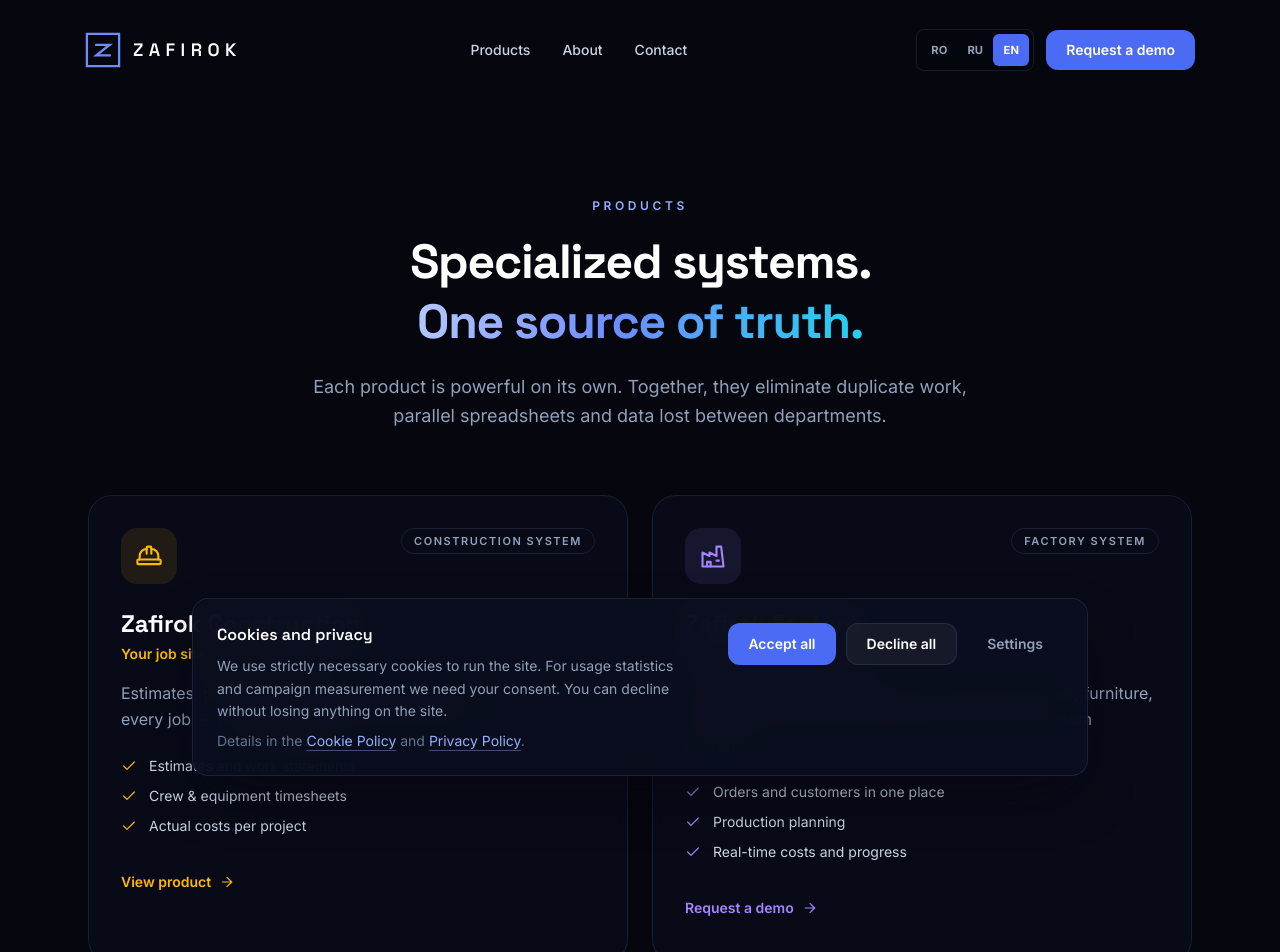
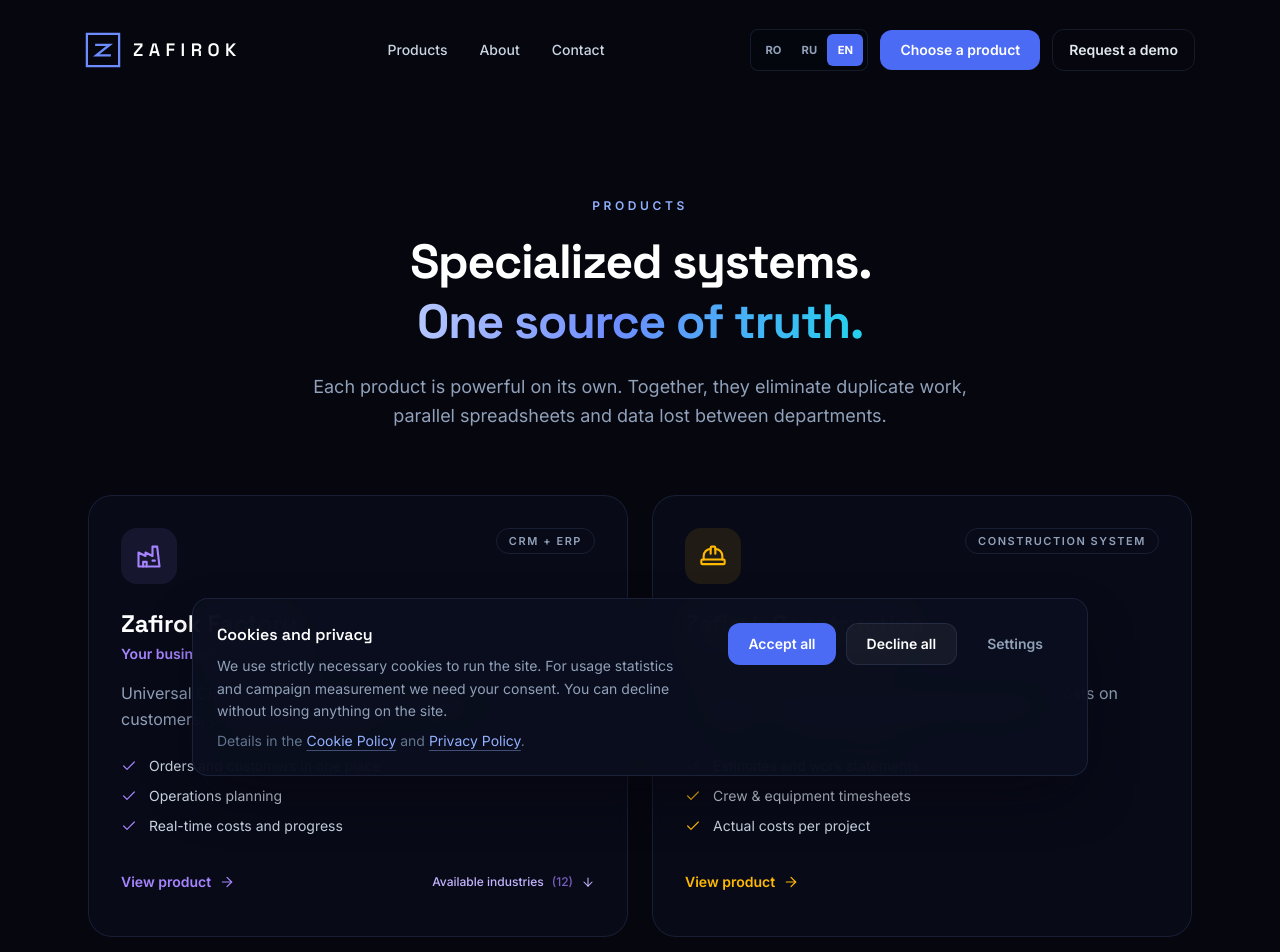
Before and after one commit to creategonet/zafirok-landing, a Next.js app: page /produse in a window 1280 px wide. Shown: the top 952 px of the page. Built offline with nearby package versions, Linux system fonts and the light colour scheme.

Commit message:
prioritize Factory and product selection with compact product cards

```diff
--- a/src/components/FinalCTA.tsx
+++ b/src/components/FinalCTA.tsx
@@ -1,5 +1,6 @@
 "use client";
 
+import Link from "next/link";
 import { motion } from "motion/react";
 import { Logo } from "./Logo";
 import { IconArrowRight } from "./icons";
@@ -32,19 +33,19 @@
           </p>
 
           <div className="mt-10 flex flex-col items-stretch justify-center gap-3 min-[440px]:flex-row min-[440px]:flex-wrap min-[440px]:items-center sm:gap-4">
-            <a
-              href="mailto:support@creatego.net"
+            <Link
+              href="/produse"
               className="group flex items-center justify-center gap-2 rounded-2xl bg-sapphire-500 px-8 py-4 text-sm font-semibold text-white shadow-lg shadow-sapphire-600/40 transition-all duration-200 hover:bg-sapphire-400 hover:shadow-sapphire-500/50"
             >
-              Programează un demo
+              Alege produsul
               <IconArrowRight className="h-4 w-4 transition-transform duration-200 group-hover:translate-x-1" />
-            </a>
-            <a
-              href="mailto:support@creatego.net"
+            </Link>
+            <Link
+              href="/contact"
               className="flex items-center justify-center rounded-2xl border border-line bg-ink/40 px-8 py-4 text-sm font-semibold text-slate-200 backdrop-blur-sm transition-colors duration-200 hover:border-sapphire-400/40 hover:text-white"
             >
-              Contactează-ne
-            </a>
+              Solicită demo
+            </Link>
           </div>
 
           <p className="mt-6 text-sm text-slate-500">
@@ -70,10 +71,10 @@
             </h3>
             <ul className="mt-3 space-y-0.5 text-sm lg:mt-4 lg:space-y-2.5">
               {[
+                { name: "Zafirok Factory", href: "https://factory.zafirok.com/" },
+                { name: "Zafirok Construction", href: "https://construction.zafirok.com/" },
                 { name: "Zafirok Auto Service", href: "https://auto.zafirok.com/" },
                 { name: "Zafirok Accounting", href: "https://accounting.zafirok.com/" },
-                { name: "Zafirok Construction", href: "https://construction.zafirok.com/" },
-                { name: "Zafirok Factory", href: "#produse" },
               ].map((product) => (
                 <li key={product.name}>
                   <a
--- a/src/components/Hero.tsx
+++ b/src/components/Hero.tsx
@@ -1,5 +1,6 @@
 "use client";
 
+import Link from "next/link";
 import { motion } from "motion/react";
 import { LogoMark } from "./Logo";
 import {
@@ -235,18 +236,18 @@
 
           <motion.div variants={item} className="mt-9 flex flex-col gap-3 min-[440px]:flex-row min-[440px]:flex-wrap sm:gap-4">
             <a
-              href="#contact"
+              href="#produse"
               className="group flex items-center justify-center gap-2 rounded-2xl bg-sapphire-500 px-7 py-4 text-sm font-semibold text-white shadow-lg shadow-sapphire-600/40 transition-all duration-200 hover:bg-sapphire-400 hover:shadow-sapphire-500/50"
             >
-              Solicită un demo
+              Alege produsul
               <IconArrowRight className="h-4 w-4 transition-transform duration-200 group-hover:translate-x-1" />
             </a>
-            <a
-              href="#produse"
+            <Link
+              href="/contact"
               className="flex items-center justify-center rounded-2xl border border-line bg-surface/60 px-7 py-4 text-sm font-semibold text-slate-200 backdrop-blur-sm transition-colors duration-200 hover:border-sapphire-400/40 hover:text-white"
             >
-              Descoperă produsele
-            </a>
+              Solicită demo
+            </Link>
           </motion.div>
 
           <motion.div
--- a/src/components/LanguageProvider.tsx
+++ b/src/components/LanguageProvider.tsx
@@ -9,6 +9,7 @@
 
 const translations: Record<"en" | "ru", Record<string, string>> = {
   en: {
+    "Alege produsul": "Choose a product",
     // Panoul de consimțământ. Traducerea nu e cosmetică: un consimțământ pe care
     // vizitatorul nu îl înțelege nu este informat, deci nu este valabil.
     "Cookie-uri și confidențialitate": "Cookies and privacy",
@@ -77,10 +78,17 @@
     "Devize și situații de lucrări": "Estimates and work statements",
     "Pontaj echipe & utilaje": "Crew & equipment timesheets",
     "Costuri reale pe proiect": "Actual costs per project",
-    "Fabrica ta, sub control.": "Your factory, under control.",
-    "CRM și ERP pentru fabrici de case modulare, mobilă, ferestre, panouri sandwich, porți, garduri și bucătării la comandă.": "CRM and ERP for manufacturers of modular houses, furniture, windows, sandwich panels, gates, fences and custom kitchens.",
+    "Afacerea ta, sub control.": "Your business, under control.",
+    "CRM și ERP universal pentru diferite domenii — gestionează clienții, comenzile și operațiunile într-un singur sistem.": "Universal CRM and ERP for different industries — manage customers, orders and operations in one system.",
+    "Domenii disponibile": "Available industries",
+    "Fabrici": "Factories",
+    "Geamuri auto": "Auto glass",
+    "Echipamente": "Equipment",
+    "Curățenie": "Cleaning",
+    "Clinici stomatologice": "Dental clinics",
+    "Laboratoare dentare": "Dental laboratories",
     "Comenzi și clienți într-un singur loc": "Orders and customers in one place",
-    "Planificarea producției": "Production planning",
+    "Planificarea operațiunilor": "Operations planning",
     "Costuri și progres în timp real": "Real-time costs and progress",
     "De la programare la deviz și predarea mașinii — tot fluxul service-ului auto, digitalizat cap-coadă.": "From booking to estimate and vehicle handover — the whole auto service workflow, digital end to end.",
     "Programări & recepție rapidă": "Appointments & fast check-in",
@@ -237,6 +245,7 @@
     "Pe lângă panoul nostru de setări, poți șterge sau bloca tot ce salvează site-urile direct din browser, de obicei din secțiunea de confidențialitate. Reține că blocarea totală afectează multe site-uri, nu doar pe al nostru.": "Besides our settings panel, you can delete or block everything websites store directly from your browser, usually in its privacy section. Keep in mind that blocking everything affects many websites, not just ours.",
   },
   ru: {
+    "Alege produsul": "Выбрать продукт",
     "Cookie-uri și confidențialitate": "Файлы cookie и конфиденциальность",
     "Folosim cookie-uri strict necesare pentru funcționarea site-ului. Pentru statistici de utilizare și pentru măsurarea campaniilor avem nevoie de acordul tău. Poți refuza fără să pierzi nimic din site.": "Мы используем строго необходимые файлы cookie для работы сайта. Для статистики использования и оценки кампаний нам нужно ваше согласие. Вы можете отказаться, ничего не потеряв на сайте.",
     "Detalii în": "Подробнее в",
@@ -304,10 +313,17 @@
     "Devize și situații de lucrări": "Сметы и акты выполненных работ",
     "Pontaj echipe & utilaje": "Табель бригад и техники",
     "Costuri reale pe proiect": "Реальные затраты по проекту",
-    "Fabrica ta, sub control.": "Ваша фабрика под контролем.",
-    "CRM și ERP pentru fabrici de case modulare, mobilă, ferestre, panouri sandwich, porți, garduri și bucătării la comandă.": "CRM и ERP для производителей модульных домов, мебели, окон, сэндвич-панелей, ворот, заборов и кухонь на заказ.",
+    "Afacerea ta, sub control.": "Ваш бизнес под контролем.",
+    "CRM și ERP universal pentru diferite domenii — gestionează clienții, comenzile și operațiunile într-un singur sistem.": "Универсальная CRM и ERP для разных отраслей — управляйте клиентами, заказами и операциями в одной системе.",
+    "Domenii disponibile": "Доступные отрасли",
+    "Fabrici": "Производство",
+    "Geamuri auto": "Автостёкла",
+    "Echipamente": "Оборудование",
+    "Curățenie": "Клининг",
+    "Clinici stomatologice": "Стоматологические клиники",
+    "Laboratoare dentare": "Зуботехнические лаборатории",
     "Comenzi și clienți într-un singur loc": "Заказы и клиенты в одном месте",
-    "Planificarea producției": "Планирование производства",
+    "Planificarea operațiunilor": "Планирование операций",
     "Costuri și progres în timp real": "Затраты и прогресс в реальном времени",
     "De la programare la deviz și predarea mașinii — tot fluxul service-ului auto, digitalizat cap-coadă.": "От записи до сметы и выдачи автомобиля — весь процесс автосервиса в цифре, от начала до конца.",
     "Programări & recepție rapidă": "Запись и быстрый приём",
--- a/src/components/Navbar.tsx
+++ b/src/components/Navbar.tsx
@@ -1,6 +1,7 @@
 "use client";
 
 import { useEffect, useState } from "react";
+import Link from "next/link";
 import { motion, useMotionValueEvent, useScroll } from "motion/react";
 import { Logo } from "./Logo";
 import { IconMenu, IconX } from "./icons";
@@ -44,19 +45,19 @@
             : "border-transparent bg-transparent"
         }`}
       >
-        <a href="/" aria-label="Zafirok — pagina principală" className="shrink-0">
+        <Link href="/" aria-label="Zafirok — pagina principală" className="shrink-0">
           <Logo />
-        </a>
+        </Link>
 
         <nav className="hidden items-center gap-8 md:flex" aria-label="Meniu principal">
           {links.map((link) => (
-            <a
+            <Link
               key={link.href}
               href={link.href}
               className="py-2 text-sm font-medium text-slate-300 transition-colors duration-200 hover:text-white"
             >
               {link.label}
-            </a>
+            </Link>
           ))}
         </nav>
 
@@ -76,12 +77,18 @@
               </button>
             ))}
           </div>
-          <a
-            href="/contact"
+          <Link
+            href="/produse"
             className="hidden rounded-xl bg-sapphire-500 px-5 py-2.5 text-sm font-semibold text-white transition-colors duration-200 hover:bg-sapphire-400 sm:block"
           >
+            Alege produsul
+          </Link>
+          <Link
+            href="/contact"
+            className="hidden rounded-xl border border-line px-4 py-2.5 text-sm font-semibold text-slate-200 transition-colors duration-200 hover:border-sapphire-400/40 hover:text-white lg:block"
+          >
             Solicită demo
-          </a>
+          </Link>
           <button
             type="button"
             onClick={() => setOpen((v) => !v)}
@@ -105,23 +112,32 @@
           <ul className="flex flex-col gap-1">
             {links.map((link) => (
               <li key={link.href}>
-                <a
+                <Link
                   href={link.href}
                   onClick={() => setOpen(false)}
                   className="block rounded-lg px-4 py-3.5 text-base font-medium text-slate-200 transition-colors duration-200 hover:bg-white/5 hover:text-white"
                 >
                   {link.label}
-                </a>
+                </Link>
               </li>
             ))}
             <li>
-              <a
-                href="/contact"
+              <Link
+                href="/produse"
                 onClick={() => setOpen(false)}
                 className="mt-2 block rounded-xl bg-sapphire-500 px-4 py-3.5 text-center text-base font-semibold text-white transition-colors duration-200 hover:bg-sapphire-400"
               >
+                Alege produsul
+              </Link>
+            </li>
+            <li>
+              <Link
+                href="/contact"
+                onClick={() => setOpen(false)}
+                className="mt-2 block rounded-xl border border-line px-4 py-3.5 text-center text-base font-semibold text-slate-200 transition-colors duration-200 hover:border-sapphire-400/40 hover:text-white"
+              >
                 Solicită demo
-              </a>
+              </Link>
             </li>
           </ul>
           <div className="mt-3 flex items-center justify-between gap-3 border-t border-line px-1 pt-3 sm:hidden">
--- a/src/components/Products.tsx
+++ b/src/components/Products.tsx
@@ -12,6 +12,35 @@
 
 const products = [
   {
+    name: "Zafirok Factory",
+    system: "CRM + ERP",
+    tagline: "Afacerea ta, sub control.",
+    description:
+      "CRM și ERP universal pentru diferite domenii — gestionează clienții, comenzile și operațiunile într-un singur sistem.",
+    features: ["Comenzi și clienți într-un singur loc", "Planificarea operațiunilor", "Costuri și progres în timp real"],
+    domains: [
+      "Fabrici",
+      "Mobilă",
+      "Case modulare",
+      "Ferestre",
+      "Bucătării la comandă",
+      "Panouri sandwich",
+      "Porți și garduri",
+      "Geamuri auto",
+      "Echipamente",
+      "Curățenie",
+      "Clinici stomatologice",
+      "Laboratoare dentare",
+    ],
+    icon: IconFactory,
+    accentText: "text-violet-400",
+    accentBg: "bg-violet-400/10",
+    accentBorder: "hover:border-violet-400/40",
+    accentGlow: "bg-violet-500/20",
+    href: "https://factory.zafirok.com/",
+    cta: "Vezi produsul",
+  },
+  {
     name: "Zafirok Construction",
     system: "Construction System",
     tagline: "Șantierul, sub control.",
@@ -25,21 +54,6 @@
     accentGlow: "bg-amber-500/20",
     href: "https://construction.zafirok.com/",
     cta: "Vezi produsul",
-  },
-  {
-    name: "Zafirok Factory",
-    system: "Factory System",
-    tagline: "Fabrica ta, sub control.",
-    description:
-      "CRM și ERP pentru fabrici de case modulare, mobilă, ferestre, panouri sandwich, porți, garduri și bucătării la comandă.",
-    features: ["Comenzi și clienți într-un singur loc", "Planificarea producției", "Costuri și progres în timp real"],
-    icon: IconFactory,
-    accentText: "text-violet-400",
-    accentBg: "bg-violet-400/10",
-    accentBorder: "hover:border-violet-400/40",
-    accentGlow: "bg-violet-500/20",
-    href: "#contact",
-    cta: "Solicită un demo",
   },
   {
     name: "Zafirok Auto Service",
@@ -63,7 +77,6 @@
     description:
       "Facturare, e-Factura și rapoarte fiscale într-un sistem care închide luna fără nopți pierdute.",
     features: ["Facturare & e-Factura", "Registre și jurnale automate", "Rapoarte fiscale la zi"],
-    comingSoon: false,
     icon: IconCalculator,
     accentText: "text-emerald-400",
     accentBg: "bg-emerald-400/10",
@@ -110,13 +123,13 @@
                 delay: (i % 2) * 0.12,
                 ease: [0.22, 1, 0.36, 1],
               }}
-              className={`group relative overflow-hidden rounded-3xl border border-line bg-surface/60 p-6 backdrop-blur-sm transition-colors duration-300 sm:p-8 ${product.accentBorder}`}
+              className={`group relative flex overflow-hidden rounded-3xl border border-line bg-surface/60 p-6 backdrop-blur-sm transition-colors duration-300 sm:p-8 ${product.accentBorder}`}
             >
               <div
                 className={`absolute -top-24 -right-24 h-56 w-56 rounded-full opacity-0 blur-[80px] transition-opacity duration-500 group-hover:opacity-100 ${product.accentGlow}`}
               />
 
-              <div className="relative">
+              <div className="relative flex min-w-0 flex-1 flex-col">
                 <div className="flex items-start justify-between gap-4">
                   <div
                     className={`flex h-14 w-14 items-center justify-center rounded-2xl ${product.accentBg} ${product.accentText}`}
@@ -132,12 +145,6 @@
                   <h3 className="font-display text-[1.375rem] font-bold text-white sm:text-2xl">
                     {product.name}
                   </h3>
-                  {"comingSoon" in product && product.comingSoon && (
-                    <span className="inline-flex items-center gap-1.5 rounded-full border border-sapphire-400/40 bg-sapphire-500/15 px-3 py-1 text-[0.65rem] font-bold tracking-[0.15em] text-sapphire-300 uppercase">
-                      <span className="animate-pulse-dot h-1.5 w-1.5 rounded-full bg-sapphire-400" />
-                      În curând
-                    </span>
-                  )}
                 </div>
                 <p className={`mt-1 text-sm font-semibold ${product.accentText}`}>
                   {product.tagline}
@@ -158,21 +165,36 @@
                   ))}
                 </ul>
 
-                {"comingSoon" in product && product.comingSoon ? (
-                  <span className="mt-6 inline-flex min-h-11 items-center gap-2 text-sm font-semibold text-slate-500">
-                    Disponibil în curând
-                  </span>
-                ) : (
+                <div className="mt-auto flex flex-wrap items-start justify-between gap-x-4 pt-6">
                   <a
                     href={product.href}
                     target={product.href.startsWith("http") ? "_blank" : undefined}
                     rel={product.href.startsWith("http") ? "noreferrer" : undefined}
-                    className={`mt-6 inline-flex min-h-11 cursor-pointer items-center gap-2 text-sm font-semibold ${product.accentText} transition-opacity duration-200 hover:opacity-80`}
+                    className={`inline-flex min-h-11 cursor-pointer items-center gap-2 text-sm font-semibold ${product.accentText} transition-opacity duration-200 hover:opacity-80`}
                   >
                     {product.cta}
                     <IconArrowRight className="h-4 w-4 transition-transform duration-200 group-hover:translate-x-1" />
                   </a>
-                )}
+                  {product.domains && (
+                    <details className="group/domains min-w-0 flex-1">
+                      <summary className="flex min-h-11 cursor-pointer list-none items-center justify-end gap-2 text-xs font-medium text-violet-300 transition-colors hover:text-violet-200 focus-visible:rounded-lg focus-visible:outline-2 focus-visible:outline-offset-2 focus-visible:outline-violet-400 [&::-webkit-details-marker]:hidden">
+                        <span>Domenii disponibile</span>
+                        <span className="text-violet-400/70">({product.domains.length})</span>
+                        <IconArrowRight className="h-3.5 w-3.5 shrink-0 rotate-90 transition-transform group-open/domains:-rotate-90" />
+                      </summary>
+                      <ul className="mt-2 flex flex-wrap justify-end gap-1.5">
+                        {product.domains.map((domain) => (
+                          <li
+                            key={domain}
+                            className="rounded-lg border border-violet-400/15 bg-violet-400/5 px-2 py-1 text-xs leading-relaxed text-slate-300"
+                          >
+                            {domain}
+                          </li>
+                        ))}
+                      </ul>
+                    </details>
+                  )}
+                </div>
               </div>
             </motion.article>
           ))}
```
